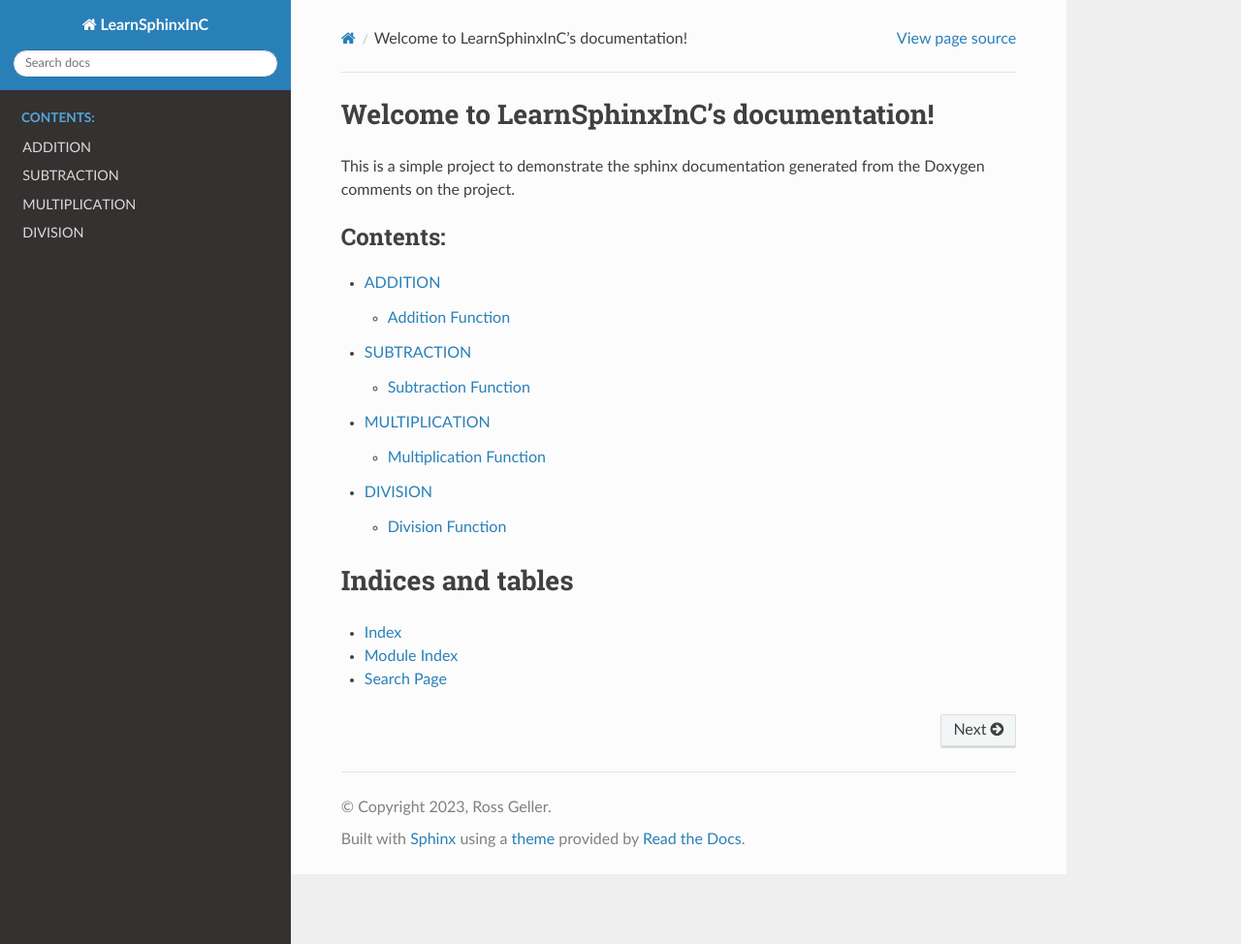
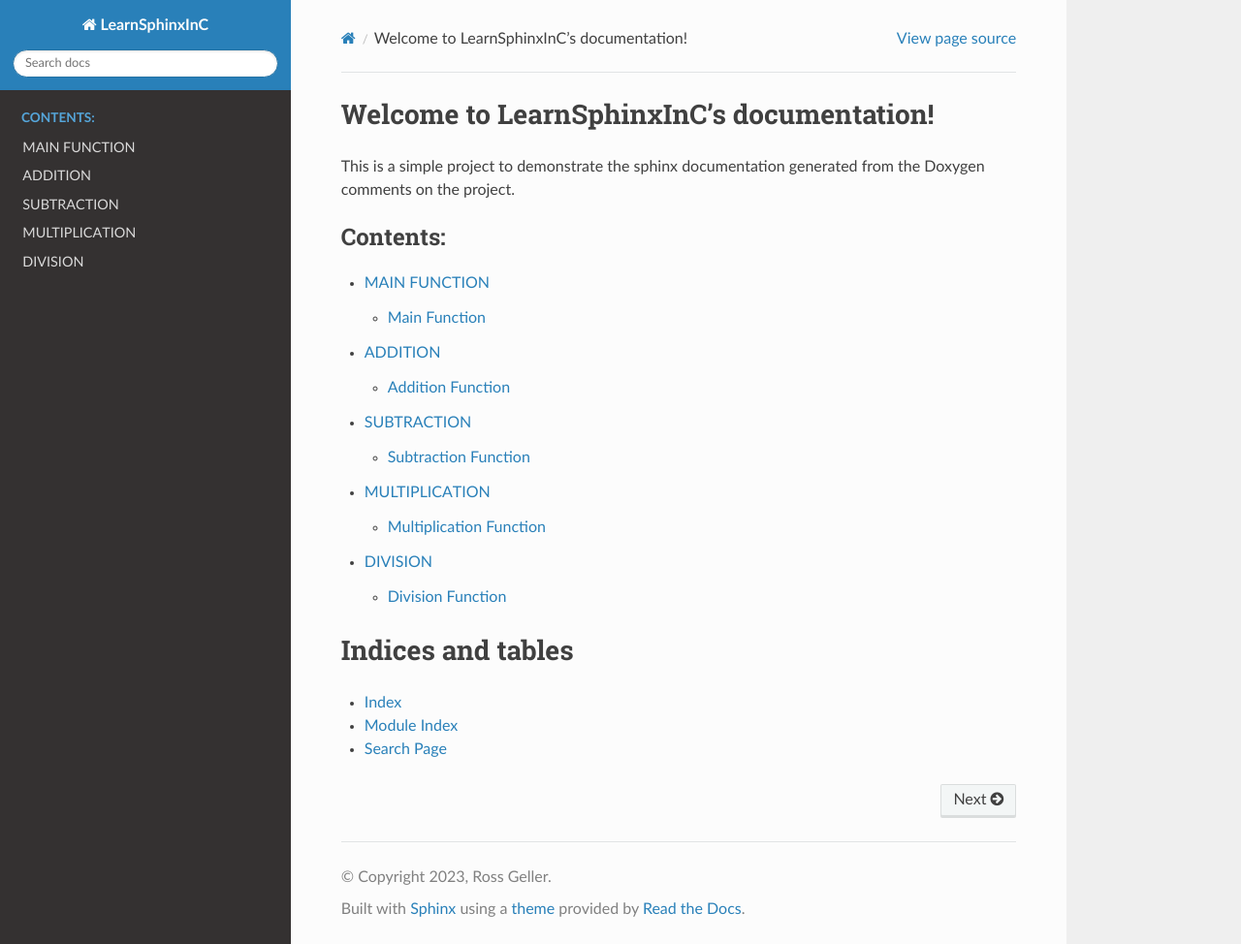
Before and after one commit to rajeshrimal516/LearnSphinxInC, a Sphinx documentation site: the page built from docs/source/index.rst, in a window 1280 px wide and 974 px high. Shown: the whole window at 97% size. Built offline with Sphinx 7.4.7 and the Read the Docs theme 2.0.0, drawn with Linux system fonts in a browser that asks for light colours.

Commit message:
Add doc for main function

```diff
--- a/docs/source/index.rst
+++ b/docs/source/index.rst
@@ -13,6 +13,7 @@
    :maxdepth: 2
    :caption: Contents:
 
+   main
    add/add.rst
    subtract/subtract.rst
    multiply/multiply.rst
--- /dev/null
+++ b/docs/source/main.rst
@@ -0,0 +1,12 @@
+#############
+MAIN FUNCTION
+#############
+
+Main Function
+=============
+
+Function for performing arithmetic operations.
+
+.. doxygengroup:: main_function
+    :project: LearnSphinxInC
+    :content-only:
```
Also changed, not shown: 1 other file.
